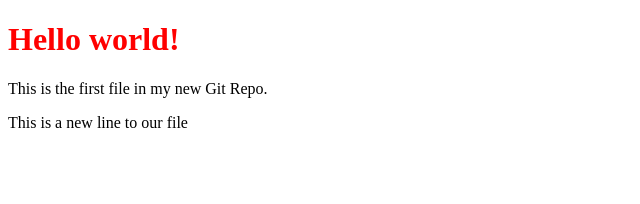
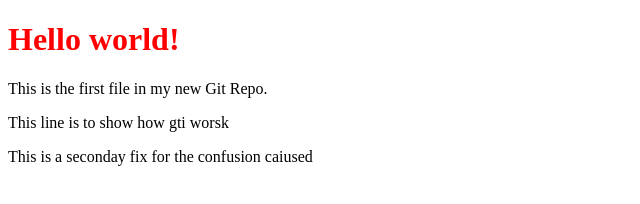
Before and after one commit to KvishnuPardha/hello-world, a plain HTML site: page index.html in a window 1280 px wide. Shown: the whole page, without its empty margins (0-640 px from the left). Drawn offline with Linux system fonts and the light colour scheme.

Commit message:
merged emergency fixs

```diff
--- a/index.html
+++ b/index.html
@@ -8,6 +8,7 @@
 
 <h1>Hello world!</h1>
 <p>This is the first file in my new Git Repo.</p>
-<p>This is a new line to our file</p>
+<p>This line is to show how gti worsk</p>
+<p>This is a seconday fix for the confusion caiused</P>
 </body>
 </html>
```
